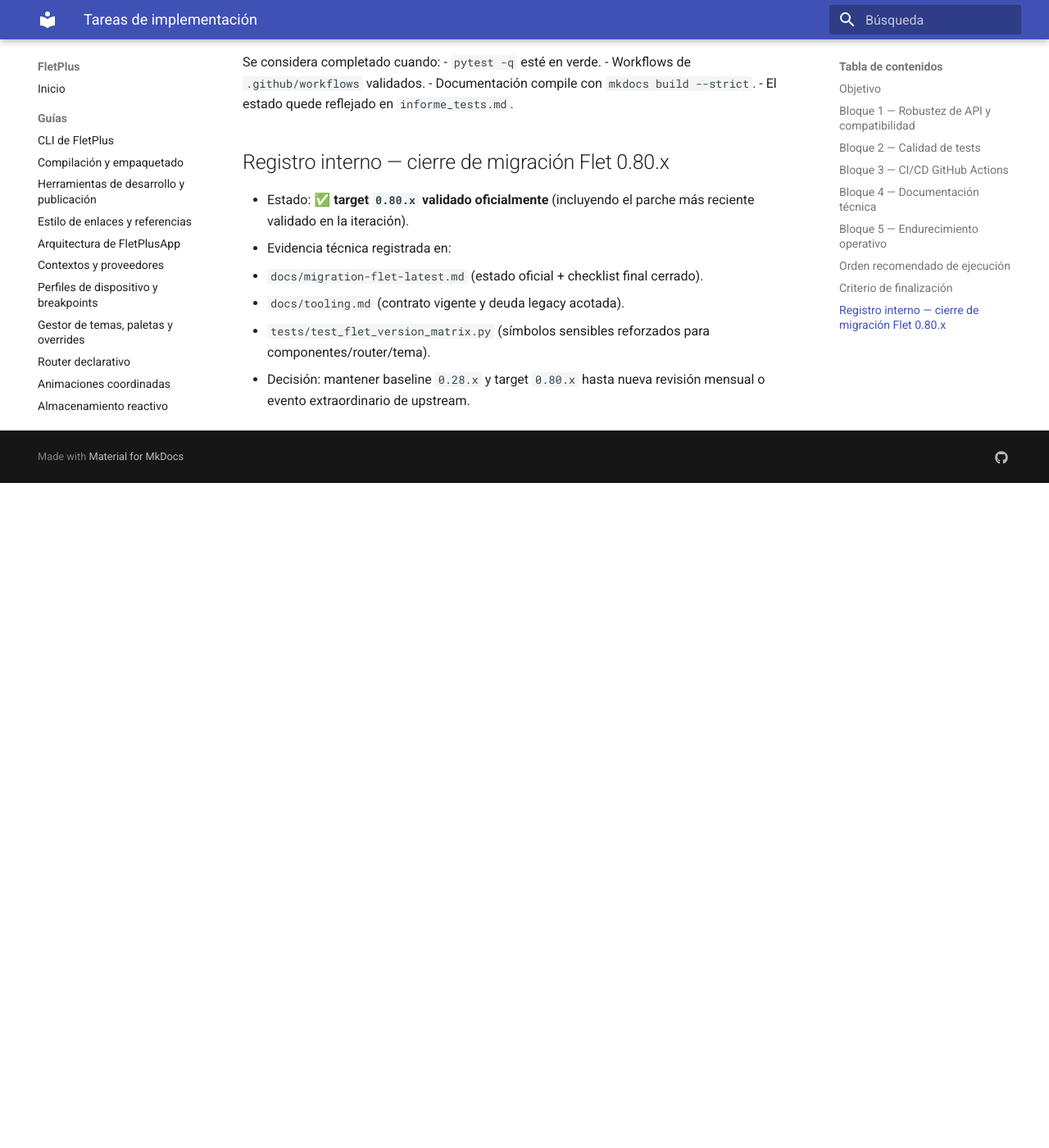
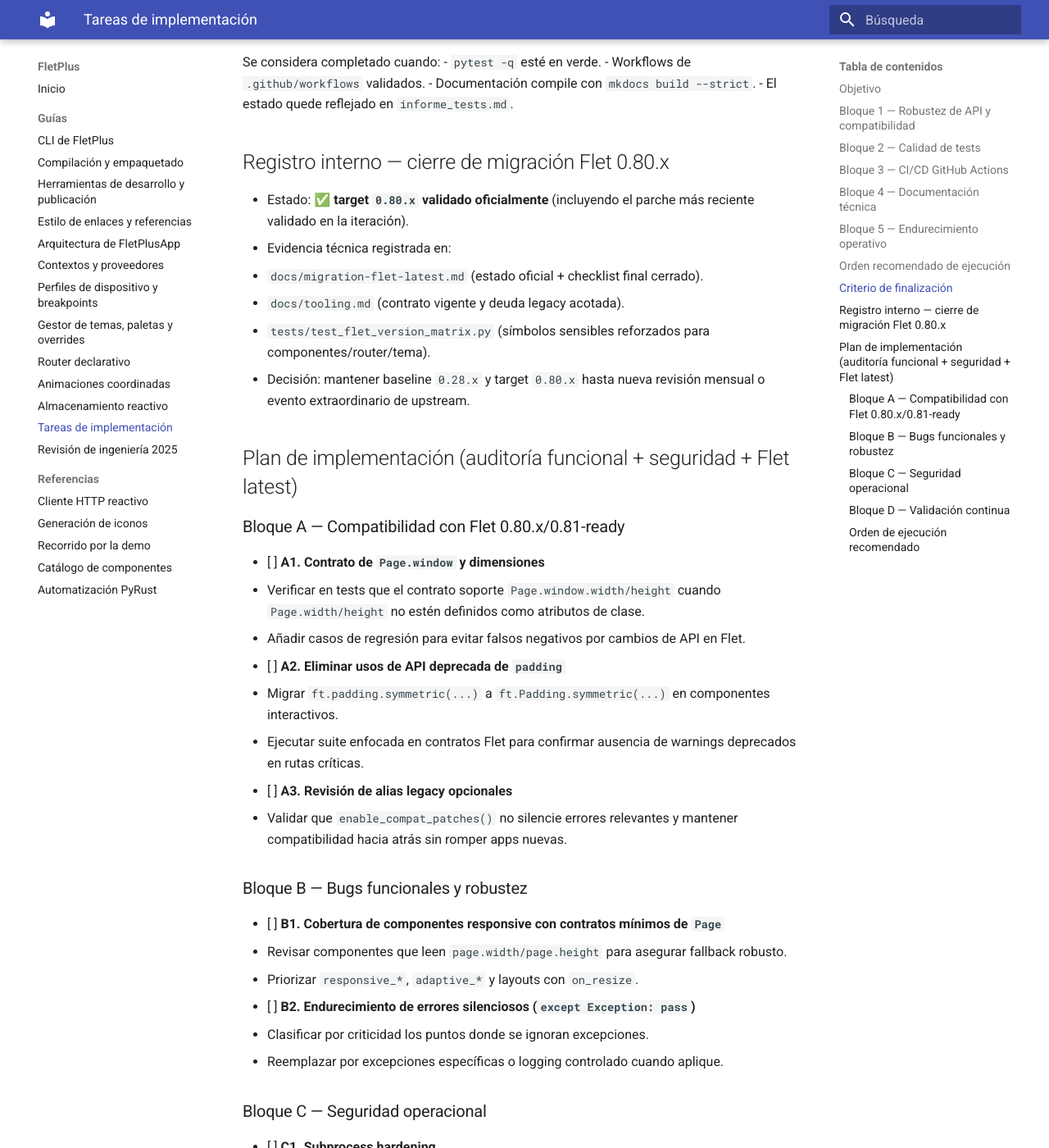
Before and after one commit to Alphonsus411/FletPlus, an MkDocs documentation site: the page built from docs/TAREAS_IMPLEMENTACION.md, in a window 1280 px wide and 1400 px high, scrolled down 1803 px. Shown: the whole window at 82% size. Built offline with MkDocs 1.6.1 and Material for MkDocs 9.7.7, drawn with Linux system fonts in a browser that asks for light colours; before the commit the page ends 2392 px from its top, so only the background shows below that; some of the changed text lies outside the part shown.

Commit message:
Harden Flet compatibility checks and QA audit commands

```diff
--- a/docs/TAREAS_IMPLEMENTACION.md
+++ b/docs/TAREAS_IMPLEMENTACION.md
@@ -53,3 +53,42 @@
   - `docs/tooling.md` (contrato vigente y deuda legacy acotada).
   - `tests/test_flet_version_matrix.py` (símbolos sensibles reforzados para componentes/router/tema).
 - Decisión: mantener baseline `0.28.x` y target `0.80.x` hasta nueva revisión mensual o evento extraordinario de upstream.
+
+## Plan de implementación (auditoría funcional + seguridad + Flet latest)
+
+### Bloque A — Compatibilidad con Flet 0.80.x/0.81-ready
+- [ ] **A1. Contrato de `Page.window` y dimensiones**
+  - Verificar en tests que el contrato soporte `Page.window.width/height` cuando `Page.width/height` no estén definidos como atributos de clase.
+  - Añadir casos de regresión para evitar falsos negativos por cambios de API en Flet.
+- [ ] **A2. Eliminar usos de API deprecada de `padding`**
+  - Migrar `ft.padding.symmetric(...)` a `ft.Padding.symmetric(...)` en componentes interactivos.
+  - Ejecutar suite enfocada en contratos Flet para confirmar ausencia de warnings deprecados en rutas críticas.
+- [ ] **A3. Revisión de alias legacy opcionales**
+  - Validar que `enable_compat_patches()` no silencie errores relevantes y mantener compatibilidad hacia atrás sin romper apps nuevas.
+
+### Bloque B — Bugs funcionales y robustez
+- [ ] **B1. Cobertura de componentes responsive con contratos mínimos de `Page`**
+  - Revisar componentes que leen `page.width/page.height` para asegurar fallback robusto.
+  - Priorizar `responsive_*`, `adaptive_*` y layouts con `on_resize`.
+- [ ] **B2. Endurecimiento de errores silenciosos (`except Exception: pass`)**
+  - Clasificar por criticidad los puntos donde se ignoran excepciones.
+  - Reemplazar por excepciones específicas o logging controlado cuando aplique.
+
+### Bloque C — Seguridad operacional
+- [ ] **C1. Subprocess hardening**
+  - Revisar entradas que llegan a `safe_subprocess` y asegurar validación de comandos/argumentos en capas llamadoras.
+  - Documentar explícitamente el modelo de amenaza para comandos CLI.
+- [ ] **C2. Política Bandit y excepciones justificadas**
+  - Añadir anotaciones justificadas (`# nosec`) solo donde el riesgo esté mitigado y auditado.
+  - Mantener cero hallazgos Medium/High y reducir Low no accionables.
+
+### Bloque D — Validación continua
+- [ ] **D1. Pipeline mínimo de auditoría local**
+  - `check_flet_target_drift` + tests de contrato Flet + `bandit` + `pip-audit`.
+  - Publicar evidencia resumida por iteración en `informe_tests.md`.
+
+### Orden de ejecución recomendado
+1. A1 → A2
+2. B1 → B2
+3. C1 → C2
+4. D1
```
Also changed, not shown: docs/tooling.md (+1 -1 lines), 4 other files.
